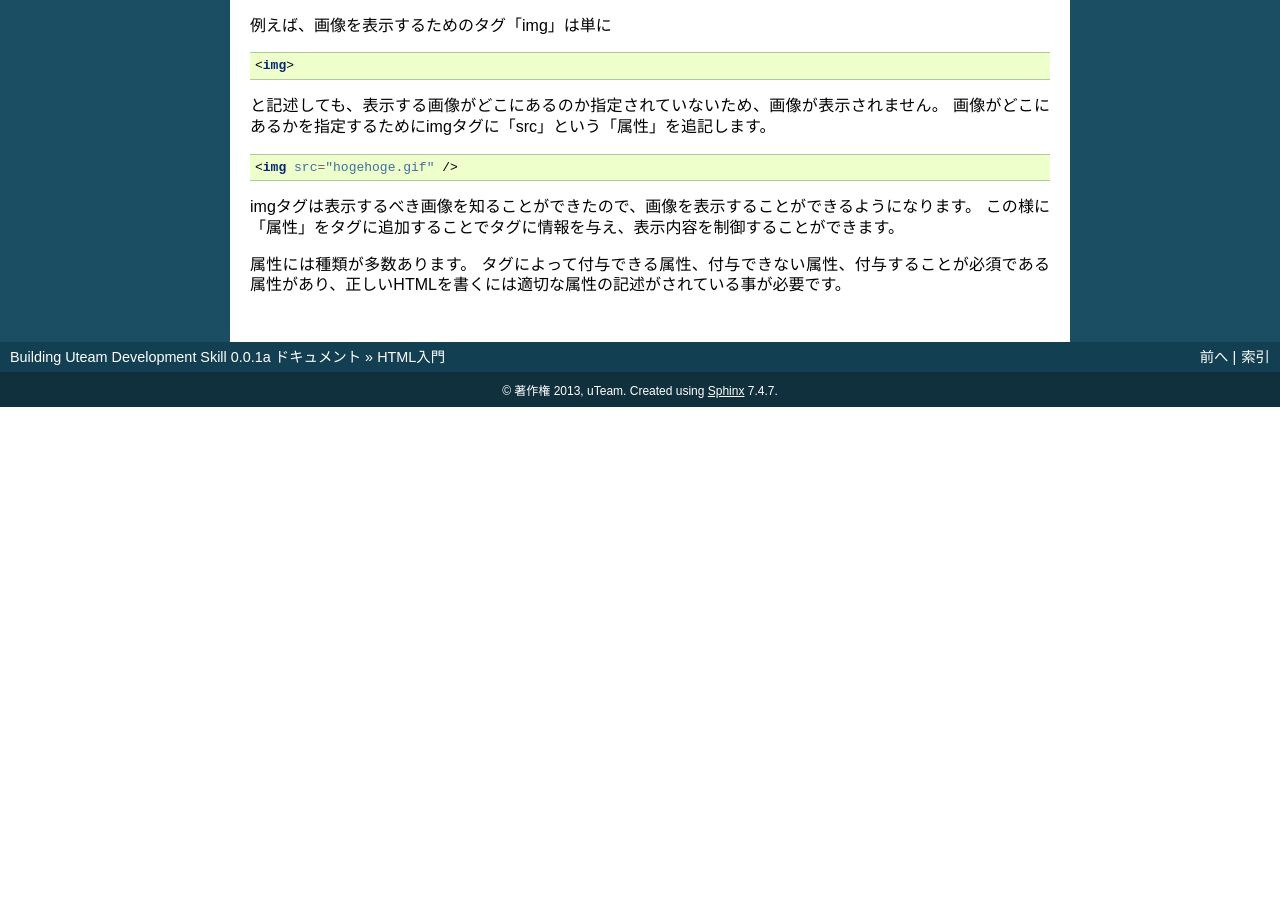
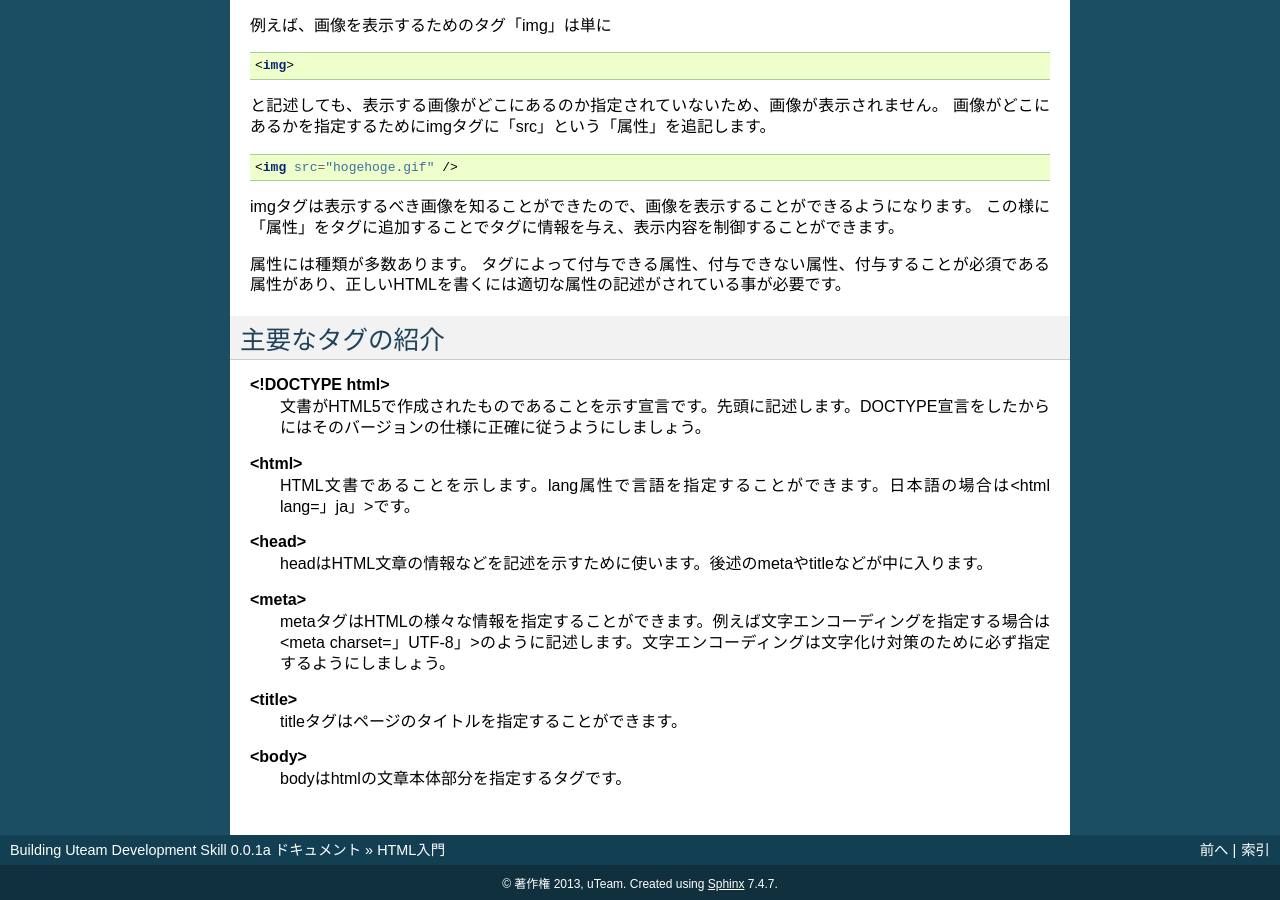
Before and after one commit to uhero-corp/buds, a Sphinx documentation site: the page built from source/4_html.txt, in a window 1280 px wide and 900 px high, scrolled down 2205 px. Built offline with Sphinx 7.4.7, drawn with Linux system fonts in a browser that asks for light colours; before the commit the page ends 2612 px from its top, so only the background shows below that.

Commit message:
first commit

```diff
--- a/source/4_html.txt
+++ b/source/4_html.txt
@@ -163,3 +163,29 @@ imgタグは表示するべき画像を知ることができたので、画像
 
 属性には種類が多数あります。
 タグによって付与できる属性、付与できない属性、付与することが必須である属性があり、正しいHTMLを書くには適切な属性の記述がされている事が必要です。
+
+
+主要なタグの紹介
+=================
+
+**<!DOCTYPE html>**
+    文書がHTML5で作成されたものであることを示す宣言です。先頭に記述します。DOCTYPE宣言をしたからにはそのバージョンの仕様に正確に従うようにしましょう。
+
+
+**<html>**
+    HTML文書であることを示します。lang属性で言語を指定することができます。日本語の場合は<html lang="ja">です。
+
+
+**<head>**
+    headはHTML文章の情報などを記述を示すために使います。後述のmetaやtitleなどが中に入ります。
+
+**<meta>**
+    metaタグはHTMLの様々な情報を指定することができます。例えば文字エンコーディングを指定する場合は<meta charset="UTF-8">のように記述します。文字エンコーディングは文字化け対策のために必ず指定するようにしましょう。
+
+
+**<title>**
+    titleタグはページのタイトルを指定することができます。
+
+
+**<body>**
+   bodyはhtmlの文章本体部分を指定するタグです。
```
